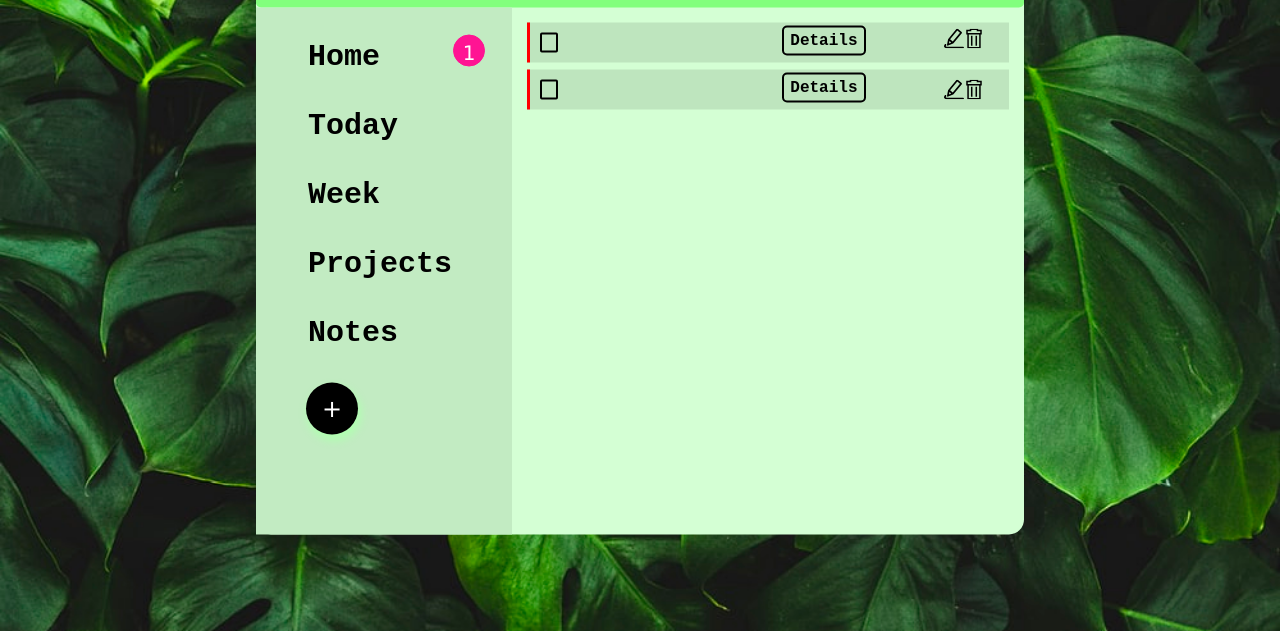
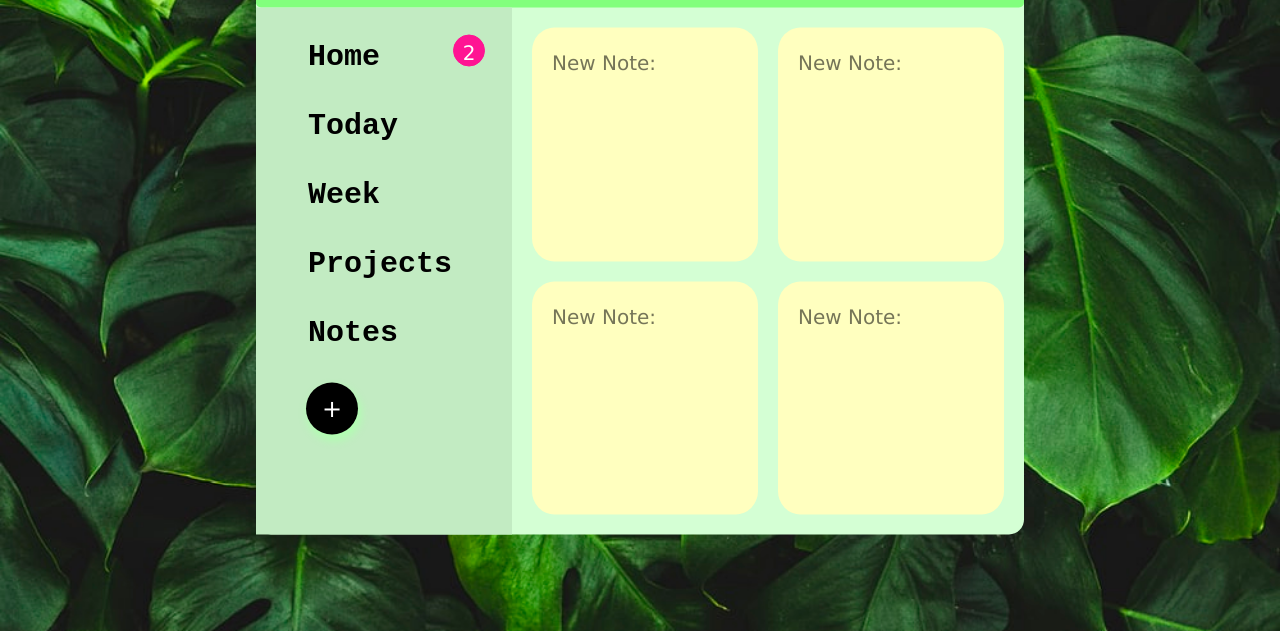
Before and after one commit to Rukhan4/todo-app, a website built with webpack: page dist/index.html in a window 1280 px wide. Both pictures are taken after a click on the button "Notes". Shown: the part 169-800 px from the top of the page. Built offline with nearby package versions, Linux system fonts and the light colour scheme.

Commit message:
Added notes section basic

```diff
--- a/src/index.js
+++ b/src/index.js
@@ -1,5 +1,8 @@
 import { closeForm, openForm, submitForm, getDate } from "./form.js"
 
-import { deleteTodo } from "./todo.js"
+import { deleteTodo, counter, openNotes } from "./todo.js"
 
 window.deleteTodo = deleteTodo;
+
+counter();
+openNotes();
--- a/src/todo.js
+++ b/src/todo.js
@@ -1,4 +1,7 @@
 const deleteBtn = document.querySelectorAll("todo-icon-delete");
+const countTasks = document.getElementById("todo-count");
+const notes = document.getElementById("notes");
+
 
 function deleteTodo() {
     const current = document.getElementById("task-1");
@@ -6,6 +9,31 @@ function deleteTodo() {
         current.removeChild(current.firstChild);
         current.remove();
     }
+    countTasks.textContent = counter();
 }
 
-export { deleteTodo };
+function counter() {
+    var quantifyTasks = document.querySelectorAll(".todo").length;
+    //console.log(quantifyTasks);
+    countTasks.textContent = quantifyTasks;
+    return quantifyTasks;
+}
+
+function openNotes() {
+    notes.addEventListener("click", () => {
+        const current = document.querySelector(".main-container");
+        current.innerHTML = "";
+        var container = document.createElement("div");
+        container.classList.add("note-container");
+        for (var i = 0; i < 4; i++) {
+            const note = document.createElement("textarea");
+            note.classList.add("note-format");
+            note.placeholder = "New Note: "
+            container.appendChild(note);
+        }
+        current.appendChild(container);
+    })
+}
+
+
+export { deleteTodo, counter, openNotes };
```
Also changed, not shown: dist/index.html, dist/main.js, dist/style.css, src/notes.js (added).
